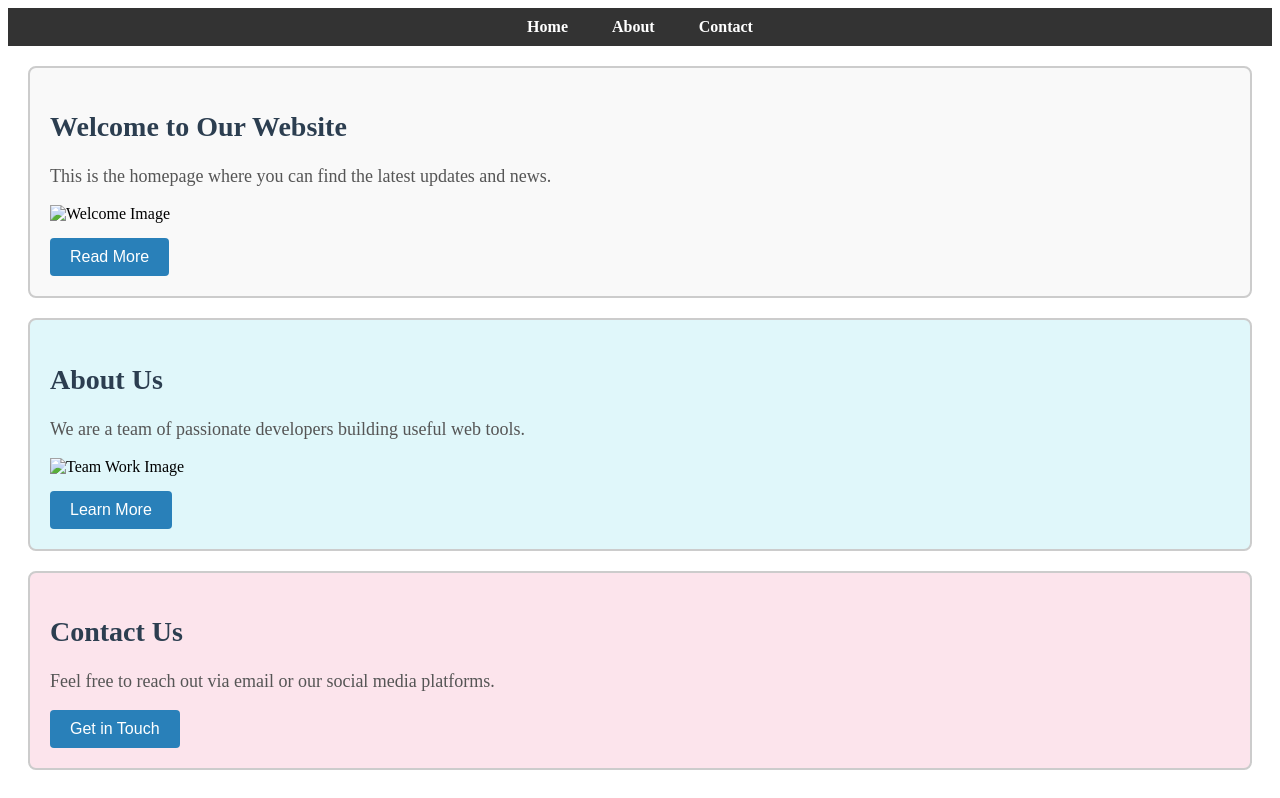
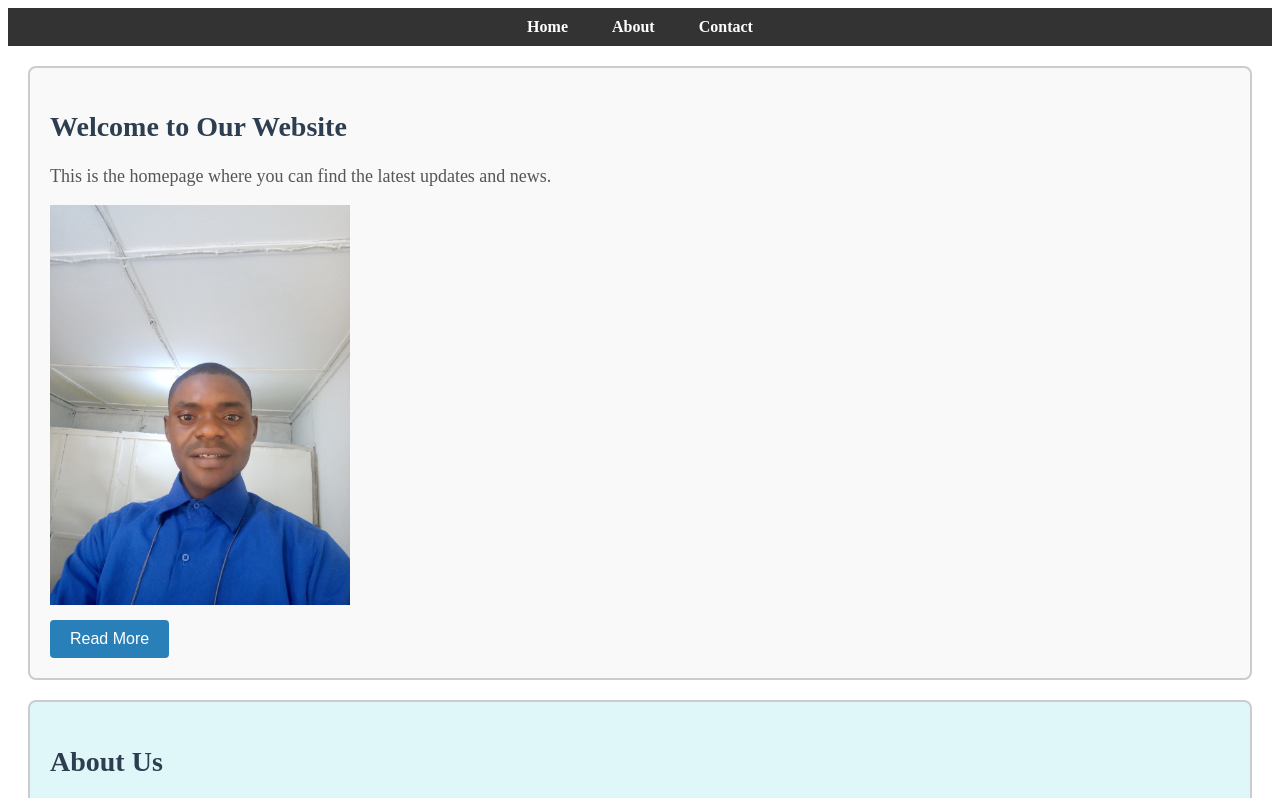
Before and after one commit to judeik/careerx-Intro, a plain HTML site: page pages/week_two.html in a window 1280 px wide. Shown: the top 798 px of the page. Drawn offline with Linux system fonts and the light colour scheme; files that its build step writes are made by us from their sources.

Commit message:
week_two updated

```diff
--- a/pages/week_two.html
+++ b/pages/week_two.html
@@ -4,7 +4,7 @@
   <meta charset="UTF-8">
   <meta name="viewport" content="width=device-width, initial-scale=1">
   <title>Styled Web Page</title>
-  <link rel="stylesheet" href="style.css">
+  <link rel="stylesheet" href="../css/style.css">
 </head>
 <body>
 
@@ -21,7 +21,7 @@
   <section class="section1">
     <h2>Welcome to Our Website</h2>
     <p>This is the homepage where you can find the latest updates and news.</p>
-    <img src="images/myphoto.jpg" alt="Welcome Image" class="section-image" width="300">
+    <img src="../images/myphoto.jpg" alt="Welcome Image" class="section-image" width="300" height="50">
     <button>Read More</button>
   </section>
 
@@ -29,7 +29,7 @@
   <section class="section2">
     <h2>About Us</h2>
     <p>We are a team of passionate developers building useful web tools.</p>
-    <img src="images/myphoto_1.jpg" alt="Team Work Image" class="section-image" width="300">
+    <img src="../images/myphoto_1.jpg" alt="Team Work Image" class="section-image" width="300" height="50">
     <button>Learn More</button>
   </section>
 
```
